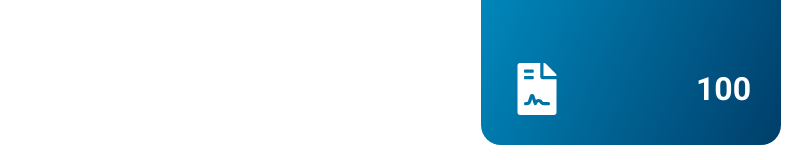
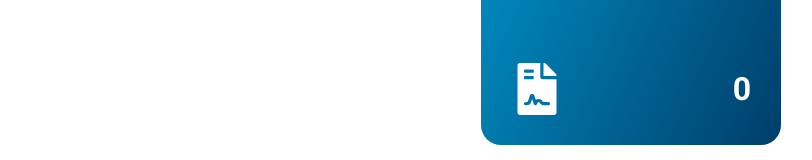
Before and after one commit to matheusg18/sogo-frontend-challenge, a React (Create React App) app: page / in a window 1280 px wide. Shown: the part 175-335 px from the top of the page, without its empty margins (9-821 px from the left). Built offline with nearby package versions, Linux system fonts and the light colour scheme.

Commit message:
feat: add contracts count logic

```diff
--- a/src/pages/Dashboard/index.tsx
+++ b/src/pages/Dashboard/index.tsx
@@ -1,11 +1,18 @@
-import React from 'react';
+import React, { useEffect, useState } from 'react';
 import { FaFileContract, FaCalendarTimes } from 'react-icons/fa';
 import { BsClockHistory } from 'react-icons/bs';
+import * as services from '../../services';
 import DashboardCard from '../../components/DashboardCard';
 import Button from '../../components/Button';
 import './styles.scss';
 
 function Dashboard() {
+  const [contracts, setContracts] = useState(0);
+
+  useEffect(() => {
+    setContracts(services.getSavedContracts().length);
+  }, []);
+
   return (
     <main className="dashboard-page">
       <div className="dashboard-page__admin-wrapper">
@@ -16,7 +23,7 @@ function Dashboard() {
         <DashboardCard
           header="Contratos cadastrados"
           icon={<FaFileContract size="52px" />}
-          displayData={100}
+          displayData={contracts}
         />
         <DashboardCard
           header="Contratos a vencer"
```
